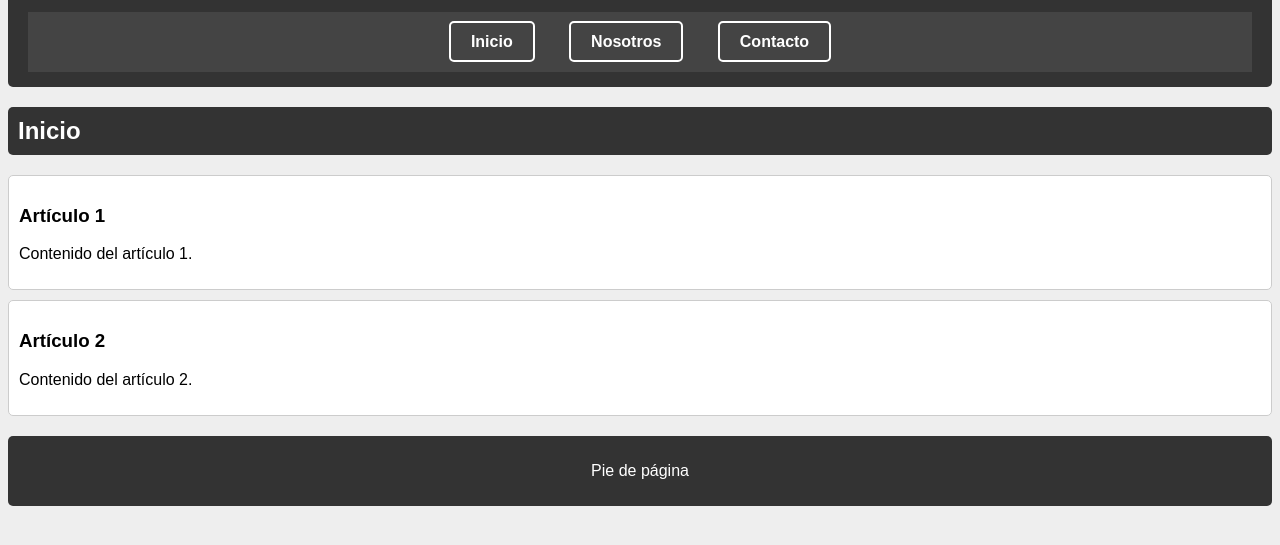
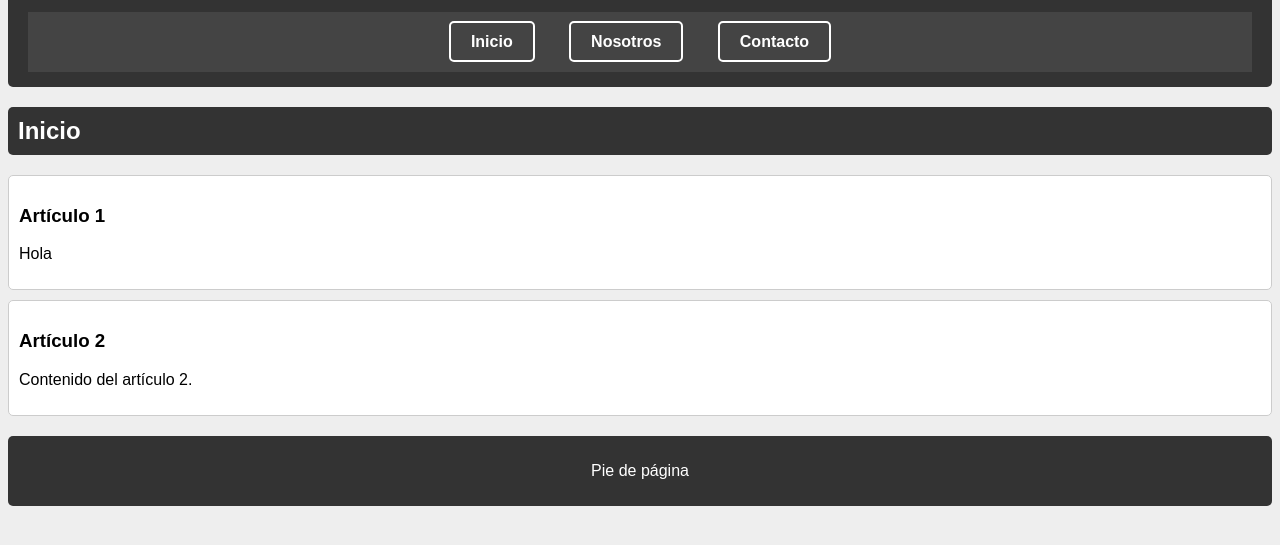
Before and after one commit to cborcar637/Planeta_Sostenible, a plain HTML site: page index.html in a window 1280 px wide. Shown: the part 63-608 px from the top of the page. Drawn offline with Linux system fonts and the light colour scheme.

Commit message:
Add files via upload

```diff
--- a/index.html
+++ b/index.html
@@ -27,7 +27,7 @@
 				<h2 class="tituloSeccion">Inicio</h2>
 				<article>
 					<h3>Artículo 1</h3>
-					<p>Contenido del artículo 1.</p>
+					<p>Hola</p>
 				</article>
 				<article>
 					<h3>Artículo 2</h3>
```
